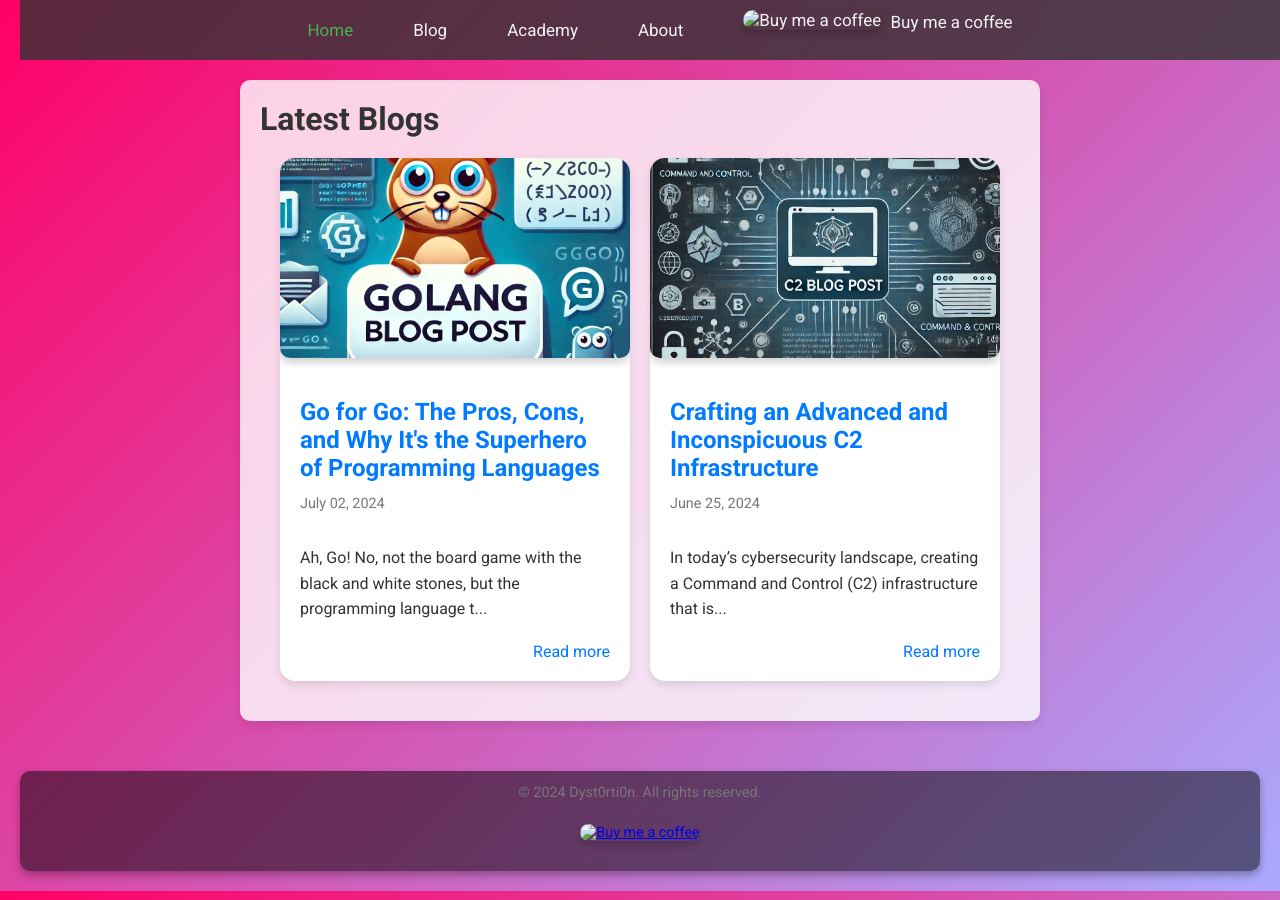
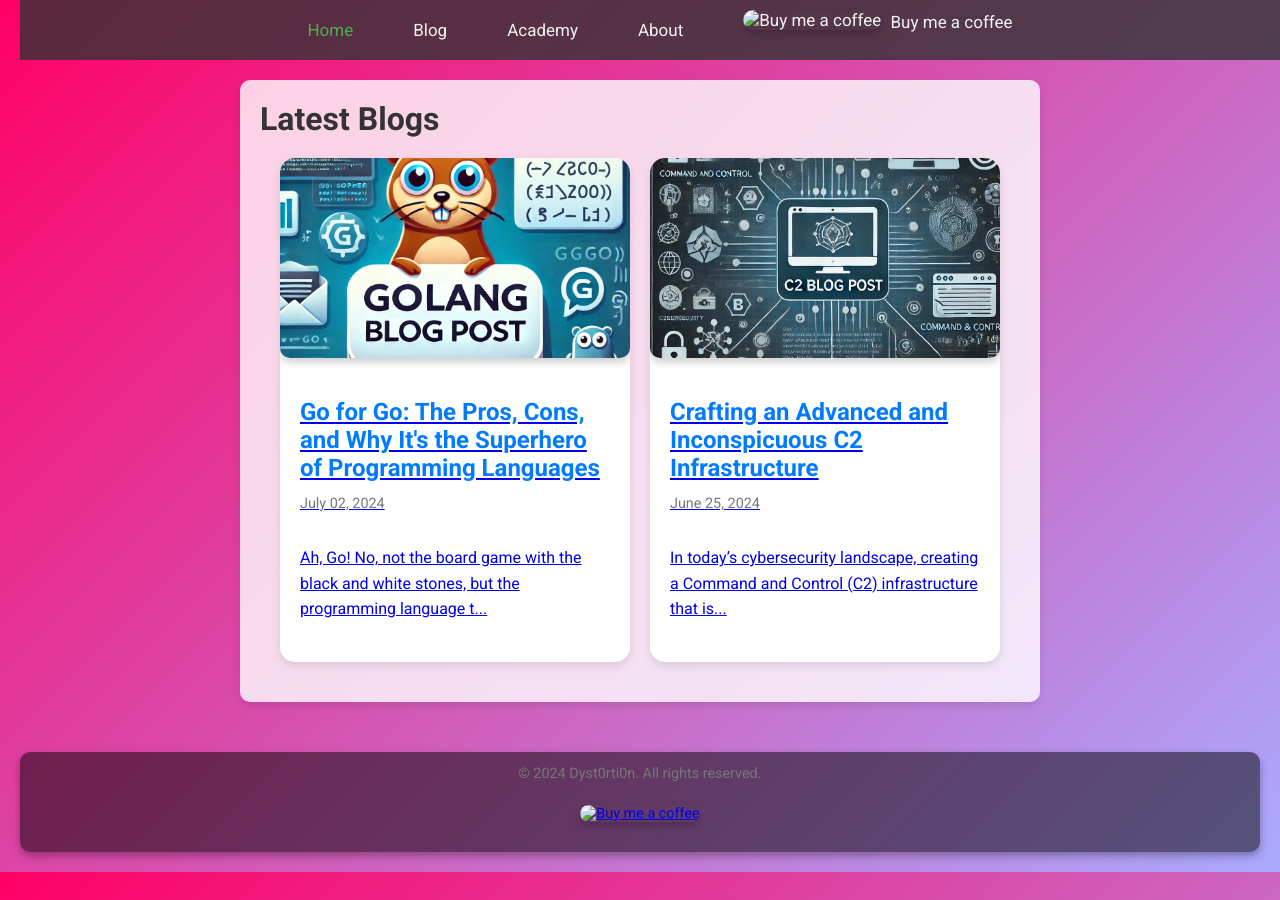
Before and after one commit to Dyst0rti0n/Dyst0rti0n.github.io, a Jekyll site: the page built from blog.html, in a window 1280 px wide. Built offline with Jekyll 4.4.1, drawn with Linux system fonts in a browser that asks for light colours.

Commit message:
Fixing blog.html clickable cards

```diff
--- a/blog.html
+++ b/blog.html
@@ -6,14 +6,15 @@
 <h1>Latest Blogs</h1>
 <div class="blog-container">
     {% for post in site.posts %}
+    <a href="{{ post.url }}" class="blog-card-link">
         <div class="blog-card">
             <img src="{{ post.image }}" alt="{{ post.title }}">
             <div class="blog-card-content">
                 <h2 class="blog-card-title">{{ post.title }}</h2>
                 <p class="blog-card-date">{{ post.date | date: "%B %d, %Y" }}</p>
                 <p class="blog-card-excerpt">{{ post.excerpt | truncate: 100 }}</p>
-            <a href="{{ post.url }}" class="blog-card-read-more">Read more</a>
             </div>
         </div>
+    </a>
     {% endfor %}
 </div>
```
Lines whose indentation alone changed are shown as unchanged.
